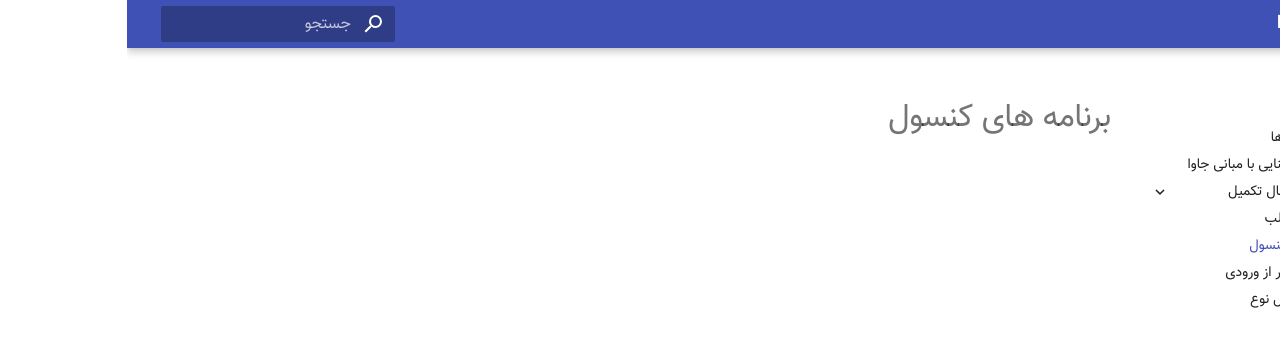
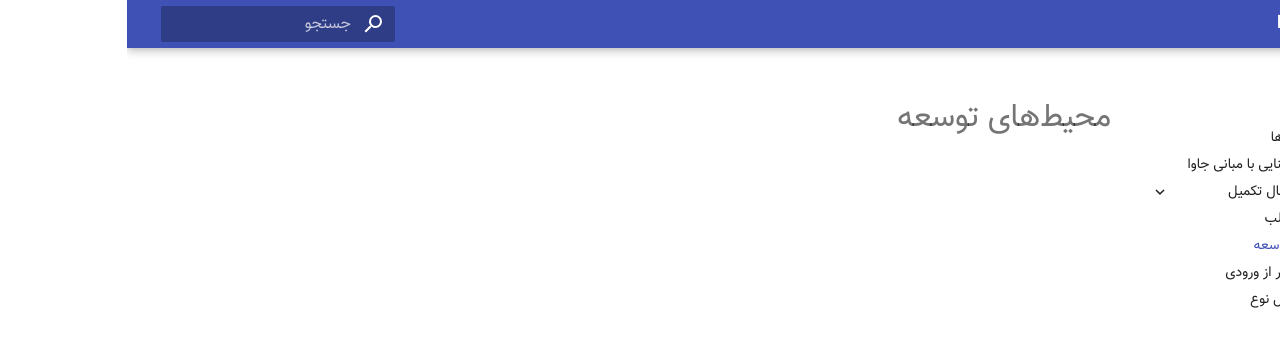
Before and after one commit to javacup-ir/tutorial, an MkDocs documentation site: the page built from docs/فصل دوم _ در حال تکمیل/2.md, in a window 1280 px wide. Shown: the top 342 px of the page. Built offline with MkDocs 1.6.1 and Material for MkDocs 9.7.7, drawn with Linux system fonts in a browser that asks for light colours.

Commit message:
Update 2.md

```diff
--- a/docs/فصل دوم _ در حال تکمیل/2.md
+++ b/docs/فصل دوم _ در حال تکمیل/2.md
@@ -1 +1 @@
-# برنامه های کنسول
+# محیط‌های توسعه
```
